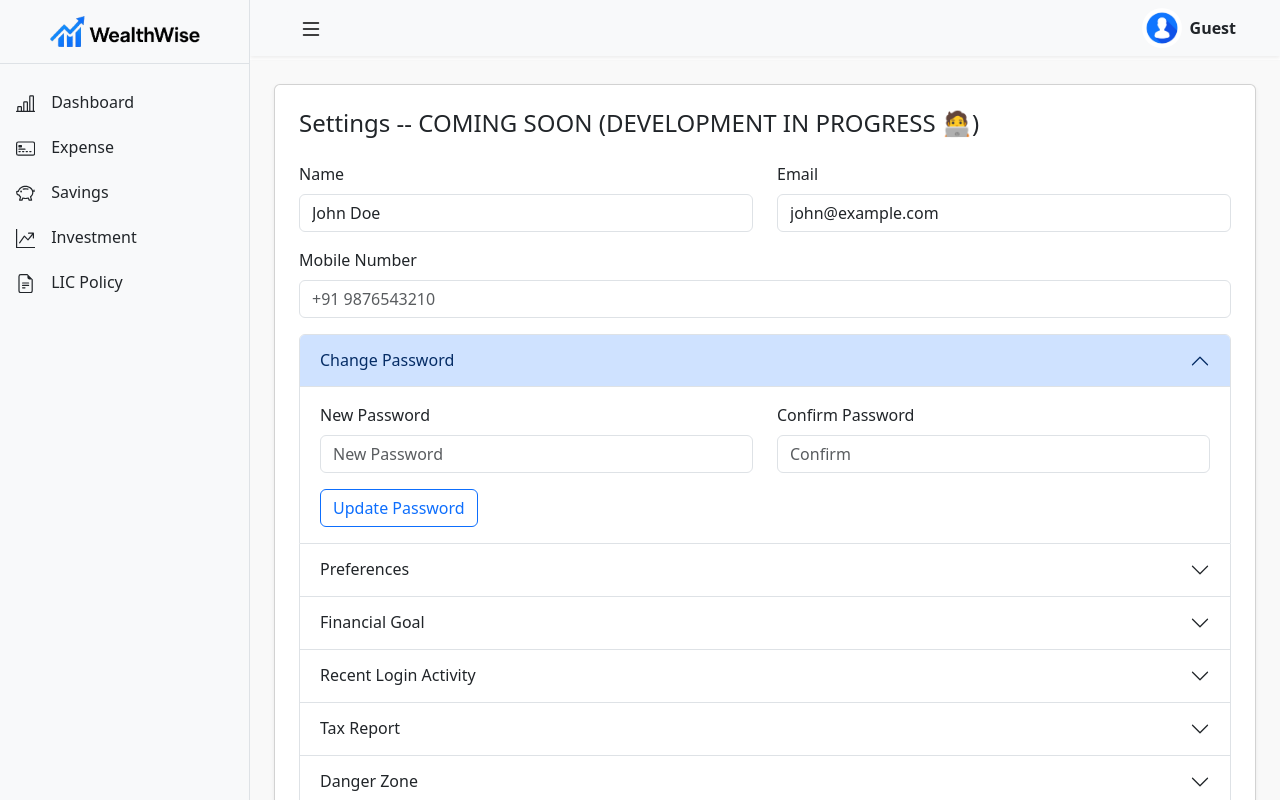
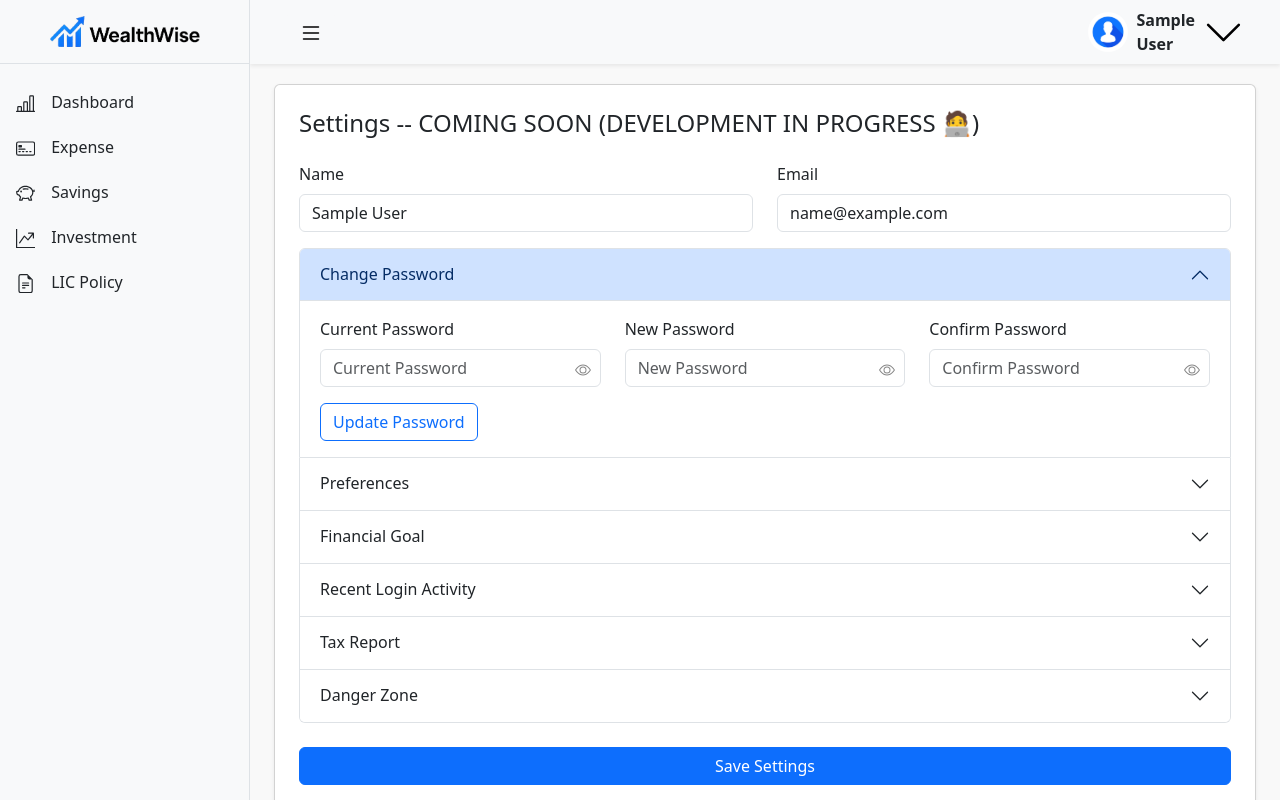
Before and after one commit to patelshravan/wealthwiseFrontend, a React (Vite) app: page /settings in a window 1280 px wide. Built offline with nearby package versions, Linux system fonts and the light colour scheme; sample sign-in values are in the browser's storage.

Commit message:
date filter

```diff
--- a/package.json
+++ b/package.json
@@ -13,11 +13,13 @@
     "apexcharts": "^4.5.0",
     "axios": "^1.8.4",
     "bootstrap": "^5.3.5",
+    "date-fns": "^4.1.0",
     "lodash.debounce": "^4.0.8",
     "react": "^19.0.0",
     "react-apexcharts": "^1.7.0",
     "react-bootstrap": "^2.10.9",
     "react-bootstrap-icons": "^1.11.5",
+    "react-date-range": "^2.0.1",
     "react-dom": "^19.0.0",
     "react-icons": "^5.5.0",
     "react-router-dom": "^7.5.0",
--- /dev/null
+++ b/src/components/DashboardFilter.jsx
@@ -0,0 +1,103 @@
+import React, { useState } from "react";
+import { DateRange } from "react-date-range";
+import "react-date-range/dist/styles.css";
+import "react-date-range/dist/theme/default.css";
+
+const filterOptions = [
+  { label: "Today", value: "today" },
+  { label: "Yesterday", value: "yesterday" },
+  { label: "This Week", value: "this_week" },
+  { label: "Last Week", value: "last_week" },
+  { label: "This Month", value: "this_month" },
+  { label: "Last Month", value: "last_month" },
+  { label: "Custom Range", value: "custom" },
+];
+
+const DashboardFilter = ({ onApply }) => {
+  const [filter, setFilter] = useState("this_month");
+  const [showPicker, setShowPicker] = useState(false);
+  const [customRange, setCustomRange] = useState([
+    {
+      startDate: new Date(),
+      endDate: new Date(),
+      key: "selection",
+    },
+  ]);
+
+  const handleApply = () => {
+    const fromDate = customRange[0].startDate.toISOString();
+    const toDate = customRange[0].endDate.toISOString();
+    onApply(filter, fromDate, toDate);
+    setShowPicker(false);
+  };
+
+  const handleCancel = () => {
+    setFilter("this_month");
+    setShowPicker(false);
+  };
+
+  const handleRangeChange = (ranges) => {
+    setCustomRange([ranges.selection]);
+  };
+
+  return (
+    <div className="d-flex justify-content-end mb-3 position-relative">
+      <div className="d-flex align-items-center flex-wrap gap-2">
+        <select
+          className="form-select"
+          value={filter}
+          onChange={(e) => {
+            const val = e.target.value;
+            setFilter(val);
+            if (val === "custom") {
+              setShowPicker(true);
+            } else {
+              setShowPicker(false);
+            }
+          }}
+          style={{ width: "160px" }}
+        >
+          {filterOptions.map((opt) => (
+            <option key={opt.value} value={opt.value}>
+              {opt.label}
+            </option>
+          ))}
+        </select>
+
+        {filter === "custom" && showPicker && (
+          <div
+            className="position-absolute mt-2 shadow bg-white rounded p-3 z-3"
+            style={{ top: "60px", right: "0" }}
+          >
+            <DateRange
+              editableDateInputs={true}
+              onChange={handleRangeChange}
+              moveRangeOnFirstSelection={false}
+              ranges={customRange}
+              maxDate={new Date()}
+            />
+            <div className="d-flex justify-content-end gap-2 mt-2">
+              <button
+                className="btn btn-secondary btn-sm"
+                onClick={handleCancel}
+              >
+                Cancel
+              </button>
+              <button className="btn btn-primary btn-sm" onClick={handleApply}>
+                Apply
+              </button>
+            </div>
+          </div>
+        )}
+
+        {filter !== "custom" && (
+          <button className="btn btn-primary" onClick={handleApply}>
+            Apply
+          </button>
+        )}
+      </div>
+    </div>
+  );
+};
+
+export default DashboardFilter;
--- a/src/components/Header.jsx
+++ b/src/components/Header.jsx
@@ -6,22 +6,21 @@ import defaultAvatar from "../assets/default-avatar.png";
 const Header = ({ onLogout, onToggleSidebar }) => {
   const [user, setUser] = useState({
     name: "Guest",
-    avatar: defaultAvatar,
+    profileImage: defaultAvatar,
   });
 
   useEffect(() => {
     const loadUser = () => {
-      const name = localStorage.getItem("userName") || "Guest";
-      const avatar = localStorage.getItem("userAvatar");
+      const storedUser = JSON.parse(localStorage.getItem("user") || "{}");
       setUser({
-        name,
-        avatar: avatar || defaultAvatar,
+        name: storedUser.name || "Guest",
+        profileImage: storedUser.profileImage || defaultAvatar,
       });
     };
 
     loadUser();
 
-    // 🔁 Listen to localStorage changes
+    // 🔁 Listen to localStorage changes (e.g., profile update)
     window.addEventListener("storage", loadUser);
 
     return () => {
@@ -54,7 +53,7 @@ const Header = ({ onLogout, onToggleSidebar }) => {
           <Dropdown align="end">
             <Dropdown.Toggle as={CustomToggle} id="dropdown-custom">
               <Image
-                src={user.avatar}
+                src={user.profileImage}
                 roundedCircle
                 width={40}
                 height={40}
--- a/src/pages/auth/LoginPage.jsx
+++ b/src/pages/auth/LoginPage.jsx
@@ -46,10 +46,13 @@ const LoginPage = () => {
         localStorage.removeItem("rememberedPassword");
       }
 
-      // ✅ Save user details
-      localStorage.setItem("userId", _id);
-      localStorage.setItem("userName", name);
-      localStorage.setItem("userAvatar", profileImage || "");
+      const user = {
+        _id,
+        name,
+        email,
+        profileImage: profileImage || "",
+      };
+      localStorage.setItem("user", JSON.stringify(user));
 
       toast.success(message || "Logged in successfully!");
       navigate("/dashboard");
--- a/src/pages/features/Dashboards/DashboardPage.jsx
+++ b/src/pages/features/Dashboards/DashboardPage.jsx
@@ -8,6 +8,7 @@ import MonthlySavingsChart from "./MonthlySavingsChart";
 import ExpenseCategoryChart from "./ExpenseCategoryChart";
 import InvestmentPerformanceChart from "./InvestmentPerformanceChart";
 import RecentActivity from "./RecentActivity";
+import DashboardFilter from "../../../components/DashboardFilter";
 
 const cardStyle = {
   minHeight: "100px",
@@ -20,10 +21,21 @@ const DashboardPage = () => {
   const [stats, setStats] = useState(null);
   const [loading, setLoading] = useState(true);
 
-  const fetchDashboardData = async () => {
+  const fetchDashboardData = async (
+    filter = "this_month",
+    from = "",
+    to = ""
+  ) => {
     try {
+      setLoading(true);
       const token = localStorage.getItem("token");
-      const res = await getDashboardStats(token);
+
+      let query = `?filter=${filter}`;
+      if (filter === "custom" && from && to) {
+        query += `&from=${from}&to=${to}`;
+      }
+
+      const res = await getDashboardStats(token, query);
       setStats(res.data);
     } catch (err) {
       toast.error("Failed to fetch dashboard data");
@@ -49,11 +61,21 @@ const DashboardPage = () => {
 
   return (
     <Container fluid className="px-md-4">
-      <h5 className="mb-3 fw-semibold">Dashboard Overview</h5>
-      <Row className="g-3">
-        <Col xs={12} sm={6} md={4} lg={3}>
+      <div className="d-flex justify-content-between align-items-center mb-3">
+        <h5 className="mb-0 fw-semibold">Dashboard Overview</h5>
+        <DashboardFilter
+          onApply={(filter, fromDate, toDate) => {
+            fetchDashboardData(filter, fromDate, toDate);
+          }}
+        />
+      </div>
+
+      <div
+        className="d-flex gap-3 flex-wrap align-items-start mb-4"
+        style={{ overflowX: "auto" }}
+      >
         <Card
-            style={cardStyle}
+          style={{ ...cardStyle, minWidth: "220px" }}
           className="border-start border-3 border-primary text-center"
         >
           <div className="small text-muted">Total Expenses</div>
@@ -61,10 +83,9 @@ const DashboardPage = () => {
             ₹ {stats.totalExpenses.toLocaleString("en-IN")}
           </div>
         </Card>
-        </Col>
-        <Col xs={12} sm={6} md={4} lg={3}>
+
         <Card
-            style={cardStyle}
+          style={{ ...cardStyle, minWidth: "220px" }}
           className="border-start border-3 border-success text-center"
         >
           <div className="small text-muted">Total Invested</div>
@@ -72,10 +93,9 @@ const DashboardPage = () => {
             ₹ {stats.totalInvested.toLocaleString("en-IN")}
           </div>
         </Card>
-        </Col>
-        <Col xs={12} sm={6} md={4} lg={3}>
+
         <Card
-            style={cardStyle}
+          style={{ ...cardStyle, minWidth: "220px" }}
           className="border-start border-3 border-warning text-center"
         >
           <div className="small text-muted">Current Investment Value</div>
@@ -83,10 +103,9 @@ const DashboardPage = () => {
             ₹ {stats.totalCurrentValue.toLocaleString("en-IN")}
           </div>
         </Card>
-        </Col>
-        <Col xs={12} sm={6} md={4} lg={3}>
+
         <Card
-            style={cardStyle}
+          style={{ ...cardStyle, minWidth: "220px" }}
           className="border-start border-3 border-danger text-center"
         >
           <div className="small text-muted">Total Premium</div>
@@ -94,10 +113,9 @@ const DashboardPage = () => {
             ₹ {stats.totalPremium.toLocaleString("en-IN")}
           </div>
         </Card>
-        </Col>
-        <Col xs={12} sm={6} md={6} lg={3}>
+
         <Card
-            style={cardStyle}
+          style={{ ...cardStyle, minWidth: "220px" }}
           className="border-start border-3 border-info text-center"
         >
           <div className="small text-muted">Total Savings</div>
@@ -105,15 +123,24 @@ const DashboardPage = () => {
             ₹ {stats.totalSavings.toLocaleString("en-IN")}
           </div>
         </Card>
-        </Col>
-      </Row>
+
+        {/* Smart Suggestions aligned right */}
         {stats.smartSuggestions?.length > 0 && (
-        <Row className="mt-4">
-          <Col xs={12}>
+          <Card
+            style={{
+              ...cardStyle,
+              minWidth: "300px",
+              marginLeft: "auto",
+              flex: "1",
+            }}
+            className="text-start"
+          >
+            <div className="small fw-semibold mb-2">Smart Suggestions 💡</div>
             <SmartSuggestions suggestions={stats.smartSuggestions} />
-          </Col>
-        </Row>
+          </Card>
         )}
+      </div>
+
       {stats.trends?.expenses?.length > 0 && (
         <Row className="mt-4">
           <Col xs={12}>
--- a/src/pages/features/ProfilePage.jsx
+++ b/src/pages/features/ProfilePage.jsx
@@ -13,12 +13,12 @@ const ProfilePage = () => {
   const [originalUser, setOriginalUser] = useState({});
 
   const token = localStorage.getItem("token");
-  const userId = localStorage.getItem("userId");
+  const storedUser = JSON.parse(localStorage.getItem("user") || "{}");
 
   useEffect(() => {
     const fetchUser = async () => {
       try {
-        const res = await getUserProfile(userId, token);
+        const res = await getUserProfile(storedUser._id, token);
         setUser(res.data);
         setOriginalUser(res.data);
         setPreview(res.data.profileImage || "");
@@ -29,7 +29,7 @@ const ProfilePage = () => {
       }
     };
     fetchUser();
-  }, [userId, token]);
+  }, [storedUser._id, token]);
 
   const handleChange = (e) => {
     const { name, value } = e.target;
@@ -57,17 +57,16 @@ const ProfilePage = () => {
     e.preventDefault();
     setSaving(true);
     try {
-      await updateUserProfile(userId, user, token);
-
-      const response = await updateUserProfile(userId, user, token);
+      const response = await updateUserProfile(storedUser._id, user, token);
       const updatedUser = response.data;
 
-      localStorage.setItem("userAvatar", updatedUser.profileImage || "");
-      localStorage.setItem("userName", updatedUser.name || "Guest");
+      // 🔄 Update localStorage with full user object
+      localStorage.setItem("user", JSON.stringify(updatedUser));
 
-      window.dispatchEvent(new Event("storage"));
+      window.dispatchEvent(new Event("storage")); // Optional: trigger listeners
+      toast.success("Profile updated successfully");
 
-      toast.success("Profile updated successfully");
+      setOriginalUser(updatedUser);
     } catch (err) {
       toast.error("Failed to update profile");
     } finally {
--- a/src/pages/features/Settings.jsx
+++ b/src/pages/features/Settings.jsx
@@ -1,18 +1,13 @@
-import React, { useState } from "react";
-import {
-  Card,
-  Form,
-  Button,
-  Row,
-  Col,
-  Accordion,
-  Modal,
-} from "react-bootstrap";
+import React, { useEffect, useState } from "react";
+import { Card, Form, Button, Row, Col, Accordion } from "react-bootstrap";
+import { toast } from "react-toastify";
+import { changePassword } from "../../services/auth.service";
+import { BsEye, BsEyeSlash } from "react-icons/bs";
 
 const SettingsPage = () => {
   const [settings, setSettings] = useState({
-    name: "John Doe",
-    email: "john@example.com",
+    name: "",
+    email: "",
     mobile: "",
     country: "India",
     currency: "INR",
@@ -20,9 +15,24 @@ const SettingsPage = () => {
     theme: "light",
     monthlyGoal: "",
   });
-  const [showOtpModal, setShowOtpModal] = useState(false);
-  const [otp, setOtp] = useState("");
-  const [pendingEmail, setPendingEmail] = useState("");
+  const [currentPassword, setCurrentPassword] = useState("");
+  const [newPassword, setNewPassword] = useState("");
+  const [confirmPassword, setConfirmPassword] = useState("");
+  const [showCurrent, setShowCurrent] = useState(false);
+  const [showNew, setShowNew] = useState(false);
+  const [showConfirm, setShowConfirm] = useState(false);
+
+  useEffect(() => {
+    const user = JSON.parse(localStorage.getItem("user"));
+
+    if (user) {
+      setSettings((prev) => ({
+        ...prev,
+        name: user.name || "",
+        email: user.email || "",
+      }));
+    }
+  }, []);
 
   const handleChange = (e) => {
     const { name, value } = e.target;
@@ -48,44 +58,37 @@ const SettingsPage = () => {
     }
   };
 
-  const handleVerifyOtp = async () => {
-    if (otp === "123456") {
-      // Assume success
-      console.log("OTP verified. Email updated to", pendingEmail);
-      setShowOtpModal(false);
-      // Later: Call backend to update profile with verified email
-    } else {
-      alert("Invalid OTP. Try again.");
+  const handleChangePassword = async () => {
+    if (!currentPassword || !newPassword || !confirmPassword) {
+      toast.error("Please fill all password fields.");
+      return;
+    }
+
+    if (newPassword !== confirmPassword) {
+      toast.error("New password and confirmation do not match.");
+      return;
+    }
+
+    try {
+      const response = await changePassword(
+        settings.email,
+        currentPassword,
+        newPassword,
+        confirmPassword
+      );
+      toast.success(response.data.message);
+      setCurrentPassword("");
+      setNewPassword("");
+      setConfirmPassword("");
+    } catch (error) {
+      toast.error(
+        error.response?.data?.message || "Something went wrong. Try again."
+      );
     }
   };
 
   return (
     <>
-      <Modal show={showOtpModal} onHide={() => setShowOtpModal(false)} centered>
-        <Modal.Header closeButton>
-          <Modal.Title>Verify New Email</Modal.Title>
-        </Modal.Header>
-        <Modal.Body>
-          <Form.Group className="mb-3">
-            <Form.Label>Enter OTP sent to {pendingEmail}</Form.Label>
-            <Form.Control
-              type="text"
-              value={otp}
-              onChange={(e) => setOtp(e.target.value)}
-              placeholder="Enter 6-digit OTP"
-            />
-          </Form.Group>
-        </Modal.Body>
-        <Modal.Footer>
-          <Button variant="secondary" onClick={() => setShowOtpModal(false)}>
-            Cancel
-          </Button>
-          <Button variant="primary" onClick={handleVerifyOtp}>
-            Verify & Save Email
-          </Button>
-        </Modal.Footer>
-      </Modal>
-
       <Card className="p-4 shadow-sm">
         <h4 className="mb-4">
           Settings -- COMING SOON (DEVELOPMENT IN PROGRESS 🧑‍💻)
@@ -108,6 +111,7 @@ const SettingsPage = () => {
                 <Form.Control
                   name="email"
                   type="email"
+                  readOnly
                   value={settings.email}
                   onChange={handleChange}
                 />
@@ -115,41 +119,99 @@ const SettingsPage = () => {
             </Col>
           </Row>
 
-          <Form.Group className="mb-3">
-            <Form.Label>Mobile Number</Form.Label>
-            <Form.Control
-              name="mobile"
-              value={settings.mobile}
-              onChange={handleChange}
-              placeholder="+91 9876543210"
-            />
-          </Form.Group>
-
           <Accordion defaultActiveKey="0">
             <Accordion.Item eventKey="0">
               <Accordion.Header>Change Password</Accordion.Header>
               <Accordion.Body>
                 <Row>
-                  <Col md={6}>
-                    <Form.Group className="mb-3">
-                      <Form.Label>New Password</Form.Label>
-                      <Form.Control
-                        type="password"
-                        placeholder="New Password"
-                      />
+                  <Col md={4}>
+                    <Form.Group className="mb-3 position-relative">
+                      <Form.Label>Current Password</Form.Label>
+                      <div className="position-relative">
+                        <Form.Control
+                          type={showCurrent ? "text" : "password"}
+                          placeholder="Current Password"
+                          value={currentPassword}
+                          onChange={(e) => setCurrentPassword(e.target.value)}
+                        />
+                        <span
+                          onClick={() => setShowCurrent((prev) => !prev)}
+                          style={{
+                            position: "absolute",
+                            top: "50%",
+                            right: "10px",
+                            transform: "translateY(-50%)",
+                            cursor: "pointer",
+                            color: "#888",
+                          }}
+                        >
+                          {showCurrent ? <BsEyeSlash /> : <BsEye />}
+                        </span>
+                      </div>
                     </Form.Group>
                   </Col>
-                  <Col md={6}>
-                    <Form.Group className="mb-3">
+                  <Col md={4}>
+                    <Form.Group className="mb-3 position-relative">
+                      <Form.Label>New Password</Form.Label>
+                      <div className="position-relative">
+                        <Form.Control
+                          type={showNew ? "text" : "password"}
+                          placeholder="New Password"
+                          value={newPassword}
+                          onChange={(e) => setNewPassword(e.target.value)}
+                        />
+                        <span
+                          onClick={() => setShowNew((prev) => !prev)}
+                          style={{
+                            position: "absolute",
+                            top: "50%",
+                            right: "10px",
+                            transform: "translateY(-50%)",
+                            cursor: "pointer",
+                            color: "#888",
+                          }}
+                        >
+                          {showCurrent ? <BsEyeSlash /> : <BsEye />}
+                        </span>
+                      </div>
+                    </Form.Group>
+                  </Col>
+                  <Col md={4}>
+                    <Form.Group className="mb-3 position-relative">
                       <Form.Label>Confirm Password</Form.Label>
-                      <Form.Control type="password" placeholder="Confirm" />
+                      <div className="position-relative">
+                        <Form.Control
+                          type={showConfirm ? "text" : "password"}
+                          placeholder="Confirm Password"
+                          value={confirmPassword}
+                          onChange={(e) => setConfirmPassword(e.target.value)}
+                        />
+                        <span
+                          onClick={() => setShowConfirm((prev) => !prev)}
+                          style={{
+                            position: "absolute",
+                            top: "50%",
+                            right: "10px",
+                            transform: "translateY(-50%)",
+                            cursor: "pointer",
+                            color: "#888",
+                          }}
+                        >
+                          {showCurrent ? <BsEyeSlash /> : <BsEye />}
+                        </span>
+                      </div>
                     </Form.Group>
                   </Col>
                 </Row>
-                <Button variant="outline-primary">Update Password</Button>
+
+                <Button
+                  variant="outline-primary"
+                  onClick={handleChangePassword}
+                >
+                  Update Password
+                </Button>
               </Accordion.Body>
             </Accordion.Item>
-
             <Accordion.Item eventKey="1">
               <Accordion.Header>Preferences</Accordion.Header>
               <Accordion.Body>
--- a/src/services/auth.service.js
+++ b/src/services/auth.service.js
@@ -26,6 +26,14 @@ export const resetPassword = (email, newPassword, confirmPassword) =>
     confirmPassword,
   });
 
+export const changePassword = (email, currentPassword, newPassword, confirmPassword) =>
+  axios.post(`${API_BASE}/auth/change-password`, {
+    email,
+    currentPassword,
+    newPassword,
+    confirmPassword,
+  });
+
 export const resendEmailOtp = (email) =>
   axios.post(`${API_BASE}/auth/resend-otp`, { email });
 
--- a/src/services/dashboard.service.js
+++ b/src/services/dashboard.service.js
@@ -2,8 +2,8 @@ import axios from "axios";
 
 const API_BASE = import.meta.env.VITE_API_BASE;
 
-export const getDashboardStats = async (token) => {
-  const res = await axios.get(`${API_BASE}/dashboard/stats`, {
+export const getDashboardStats = async (token, query = "") => {
+  const res = await axios.get(`${API_BASE}/dashboard/stats${query}`, {
     headers: { Authorization: `Bearer ${token}` },
   });
   return res.data;
```
Also changed, not shown: 1 other file (tests, documents, lock files or other folders). Lines whose indentation alone changed are shown as unchanged.
